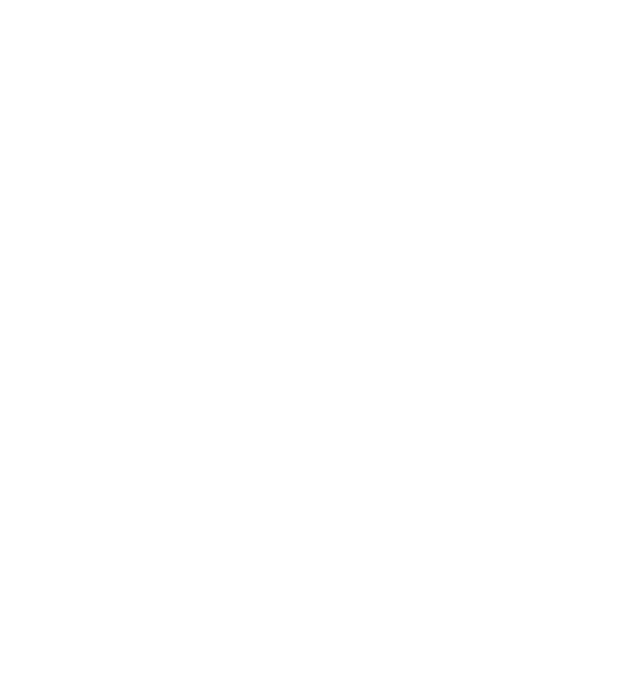
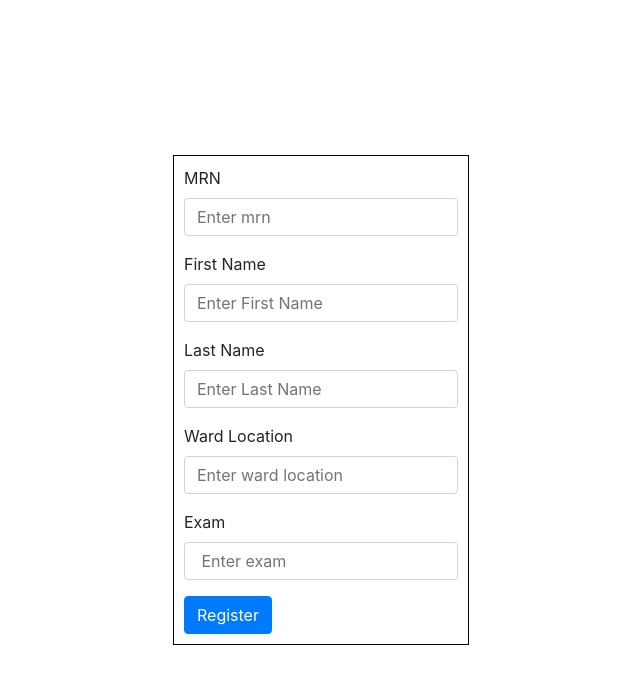
Before and after one commit to Chisoko2011/frontend, an Angular app: page /add_order in a window 1280 px wide. Before the commit this address led to /. Shown: the top 684 px of the page, without its empty margins (319-959 px from the left). Built offline with nearby package versions, Linux system fonts and the light colour scheme.

Commit message:
add order component

```diff
--- a/src/app/app-routing.module.ts
+++ b/src/app/app-routing.module.ts
@@ -5,13 +5,15 @@
 import { hcaComponent } from './components/hca/hca.component';
 import { RegisterComponent } from './components/register/register.component';
 import { HcaAssignedComponent } from './components/hca-assigned/hca-assigned.component';
+import { AddOrderComponent } from './components/add-order/add-order.component';
 
 const routes: Routes = [
   { path: 'orderList', component: OrdersListComponent },
   { path: 'login', component: LoginComponent },
   { path: 'hca', component: hcaComponent },
   {path: 'register', component: RegisterComponent },
-  {path: 'hca_assign', component: HcaAssignedComponent, data :{} }
+  {path: 'hca_assign', component: HcaAssignedComponent, data :{} },
+  {path: 'add_order', component: AddOrderComponent }
 ];
 
 @NgModule({
--- a/src/app/app.module.ts
+++ b/src/app/app.module.ts
@@ -14,6 +14,7 @@
 import { NavigationBarComponent } from './components/navigation-bar/navigation-bar.component';
 import { HcaLogComponent } from './components/hca-log/hca-log.component';
 import { HcaAssignedComponent } from './components/hca-assigned/hca-assigned.component';
+import { AddOrderComponent } from './components/add-order/add-order.component';
 
 @NgModule({
   declarations: [
@@ -24,7 +25,8 @@
     RegisterComponent,
     NavigationBarComponent,
     HcaLogComponent,
-    HcaAssignedComponent
+    HcaAssignedComponent,
+    AddOrderComponent
 
   ],
   imports: [
--- /dev/null
+++ b/src/app/components/add-order/add-order.component.html
@@ -0,0 +1,36 @@
+
+<div id="login-form" class="center">
+    <form>
+        <div class="form-group">
+            <label for="mrn">MRN</label>
+            <input type="text"  [(ngModel)]="mrn" name="mrn" class="form-control" id="mrn"
+                placeholder="Enter mrn">
+        </div>
+        <div class="form-group">
+            <label for="firstname">First  Name</label>
+            <input type="text"  [(ngModel)]="firstName" name="firstname" class="form-control" id="firstname"
+                placeholder="Enter First Name">
+        </div>
+
+        <div class="form-group">
+            <label for="lastname">Last  Name</label>
+            <input type="text"  [(ngModel)]="lastName" name="lastname" class="form-control" id="lastname"
+                placeholder="Enter Last Name">
+        </div>
+
+        <div class="form-group">
+            <label for="ward_location">Ward Location</label>
+            <input type="text" [(ngModel)]="ward_location" name="ward_location" class="form-control" id="ward_location"
+                placeholder="Enter ward location">
+        </div>
+
+        <div class="form-group">
+            <label for="exam">Exam </label>
+            <input type="text" [(ngModel)]="exam"  name="exam" class="form-control" id="exam"
+                placeholder=" Enter exam">
+        </div>
+
+
+        <button (click)="addOrder()" type="submit" class="btn btn-primary">Register</button>
+    </form>
+</div>
--- /dev/null
+++ b/src/app/components/add-order/add-order.component.ts
@@ -0,0 +1,29 @@
+import { Component, OnInit } from '@angular/core';
+import { OrdersListService } from 'src/app/services/orders-list.service';
+
+@Component({
+  selector: 'app-add-order',
+  templateUrl: './add-order.component.html',
+  styleUrls: ['./add-order.component.scss']
+})
+export class AddOrderComponent implements OnInit {
+
+  firstName: any;
+  lastName: any;
+  mrn: any;
+  ward_location: any;
+  exam: any;
+
+  constructor(private service: OrdersListService) { }
+
+  ngOnInit(): void {
+  }
+
+  addOrder() {
+   this.service.addNewOrder(this.mrn, this.firstName, this.lastName, this.ward_location, this.exam)
+    .subscribe((data: any) => {
+      alert('New Order Added');
+    });
+  }
+
+}
--- a/src/app/components/hca-log/hca-log.component.ts
+++ b/src/app/components/hca-log/hca-log.component.ts
@@ -1,4 +1,5 @@
 import { Component, OnInit } from '@angular/core';
+import { interval, Subscription } from 'rxjs';
 import { hcaService } from 'src/app/services/hca.service';
 
 @Component({
@@ -18,8 +19,17 @@
     {id: 'email', name: 'Email'}
   ]
 rows = [];
+updateSubscription: Subscription | undefined;
 
   ngOnInit(): void {
+    this.fetchData();
+    this.updateSubscription = interval(60000).subscribe(
+      (val) => {
+        this.fetchData();
+    })
+  }
+
+  fetchData() {
     this.Service.fetchHcaLoggedin()
     .subscribe((data: any) => {
       this.rows = data;
--- a/src/app/components/orders-list/orders-list.component.ts
+++ b/src/app/components/orders-list/orders-list.component.ts
@@ -1,5 +1,6 @@
 import { Component, OnInit } from '@angular/core';
 import { Router } from '@angular/router';
+import { interval, Subscription } from 'rxjs';
 import { OrdersListService } from '../../../app/services/orders-list.service';
 
 @Component({
@@ -17,13 +18,26 @@
     {id: 'exam', name: 'Examination'},
     {id: 'ordered_at', name: 'Time Ordered'},
     {id: 'hca_assigned', name: 'HCA'},
+    {id: 'order_status', name: 'Order Status'}
   ]
 
   rows = [];
 
   constructor(private ordersListService: OrdersListService, private router: Router) { }
 
+  updateSubscription: Subscription | undefined;
+
+
   ngOnInit(): void {
+    this.fetchData();
+
+    this.updateSubscription = interval(60000).subscribe(
+      (val) => {
+        this.fetchData();
+    })
+  }
+
+  fetchData() {
     this.ordersListService.fetchOrders()
     .subscribe((data: any) => {
       this.rows = data;
--- a/src/app/services/orders-list.service.ts
+++ b/src/app/services/orders-list.service.ts
@@ -13,4 +13,8 @@
     return this.http.get('http://localhost:3600/ordersList');
   }
 
+  addNewOrder(mrn: string, firstName: string, lastName: string, ward_location: string, exam: string) {
+    return this.http.get('http://localhost:3600/add_order?mrn='+mrn+'&firstName='+firstName+'&lastName='+lastName+'&ward='+ward_location+'&exam='+exam);
+  }
+
 }
```
Also changed, not shown: src/app/components/add-order/add-order.component.scss (added), 1 other file (tests, documents, lock files or other folders).
